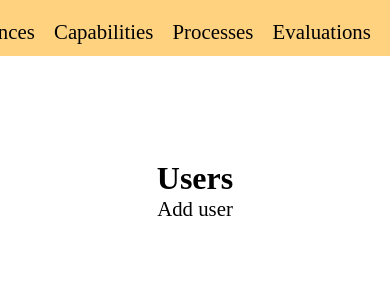
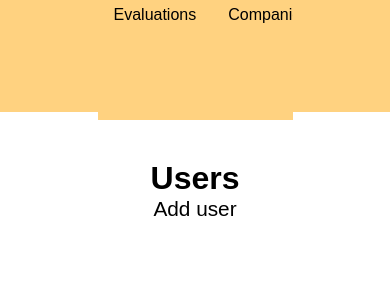
Before and after one commit to aarrechea/intracen_django, a Django app: page /users/ in a window 390 px wide. Shown: the top 300 px of the page. Run offline with Django 4.2, Linux system fonts and the light colour scheme; some libraries are stand-ins or nearby versions.

Commit message:
responsive menu

```diff
--- a/companies/urls.py
+++ b/companies/urls.py
@@ -17,10 +17,3 @@ companies_patterns = ([
     path('companies/update/<int:pk>', CompanyUpdateView.as_view(), name='update'),
     path('companies/delete/<int:pk>', CompanyDeleteView.as_view(), name='delete'),
 ], 'companies')
-
-
-"""companies_patterns = ([
-    path('companies/', views.companies_list, name='companies'),
-    path('companies/add/<str:action>/', views.add_company, name='add'),
-    path('companies/add/<str:action>/<int:id_company>/', views.add_company, name='add'),
-], 'companies')"""
--- a/general/static/css/styles.css
+++ b/general/static/css/styles.css
@@ -1,26 +1,6 @@
-/* --- Variables --- */
-/*:root {
-    --brown_100: rgba(255, 210, 128, 1);
-    --brown_80: rgba(255, 210, 128, 0.8);
-    --brown_60: rgba(255, 210, 128, 0.6);
-    --brown_40: rgba(255, 210, 128, 0.4);
-    --brown_20: rgba(255, 210, 128, 0.2);
-    --contrast_100: rgba(179, 141, 90, 1);
-    --contrast_80: rgba(179, 141, 90, 0.8);
-    --contrast_60: rgba(179, 141, 90, 0.6);
-    --contrast_40: rgba(179, 141, 90, 0.4);
-    --contrast_20: rgba(179, 141, 90, 0.2);
-    --green_100: rgba(56, 142, 60, 1);
-    --green_80: rgba(56, 142, 60, 0.8);
-    --green_60: rgba(56, 142, 60, 0.6);
-    --green_40: rgba(56, 142, 60, 0.4);
-    --green_20: rgba(56, 142, 60, 0.2);}
-*/
-
-
-
 /* ----- General styles ----- */
 body {
+    font-family: Arial, Helvetica, sans-serif;
     margin: 0;}
 
 p {
@@ -97,6 +77,10 @@ body td {
         text-align: center;
         font-size: 1.5rem;}
 
+
+
+
+/* --- Options menu ---  */
 #div_include_general_menu {
     display: grid;
     grid-template-columns: 1fr;
@@ -110,29 +94,82 @@ body td {
     transition: top 0.4s; /* Transition effect when sliding down (and up) */
     background-color: var(--brown_100);}
 
-    .items_menu {
-        display: flex;
-        justify-content:left;
-        align-items: center;
-        margin: 0 auto;
-        height: 100%;
-        padding: 0.5rem;
-        width: 70%;}
+.navbar {
+    overflow: hidden;
+    width: 70%;
+    margin: 0 auto;
+    background-color: var(--brown_100);}
 
-        .items_menu span,
-        .items_menu a {
-            display: flex;
-            font-size: 1.3rem;
-            text-align: left;
-            margin-right: 1.2rem;
-            text-decoration: none;
-            color: black;}
+    .navbar a {
+        float: left;
+        font-size: 16px;
+        color: black;
+        text-align: center;
+        padding: 14px 16px;
+        text-decoration: none;}
 
-        .items_menu a:hover {
-            font-size: 1.3rem;
-            color: blue;
-            cursor: pointer;}
+.dropdown {
+    float: left;
+    text-align: center;
+    overflow: hidden;}
 
+    .dropdown .dropbtn {
+        font-size: 16px;
+        border: none;
+        outline: none;
+        color: black;
+        padding: 14px 16px;
+        background-color: inherit;
+        font-family: inherit;
+        margin: 0;}
+
+.navbar a:hover, .dropdown:hover .dropbtn {
+    background-color: var(--contrast_100);}
+
+.dropdown-content {
+    display: none;
+    position: absolute;
+    background-color: #f9f9f9;
+    min-width: 160px;
+    box-shadow: 0px 8px 16px 0px rgba(0,0,0,0.2);
+    z-index: 1;}
+
+    .dropdown-content a {
+        float: none;
+        color: black;
+        padding: 12px 16px;
+        text-decoration: none;
+        display: block;
+        text-align: left;}
+
+        .dropdown-content a:hover {
+            background-color: #ddd;}
+
+    .dropdown:hover .dropdown-content {
+        display: block;}
+
+
+
+
+/* --- Responsive design --- */
+@media only screen and (max-width: 1200px) {
+    .bar_menu {
+        width: 35%;
+        column-gap: 1rem;}
+
+    #div_include_general_menu {
+        height: 7rem;}
+
+    .navbar {
+        display: grid;
+        grid-template-columns: repeat(4, 1fr);
+        grid-auto-rows: auto;
+        width: 50%;}
+
+    .last {
+        grid-column: 3 / 5;
+        grid-row: 2 / 3;}
+}
 
 
 
--- a/general/templates/general/menu_dba.html
+++ b/general/templates/general/menu_dba.html
@@ -1,34 +1,27 @@
-{% if user.profile.type.type == 1 %}
-   <div class="items_menu">
+<div class="navbar">
     <a href="{% url 'evaluations:evaluations' %}">Evaluations</a>
     <a href="{% url 'companies:companies' %}">Companies</a>
-      <a class="last" href="{% url 'logout' %}">Log out</a>
-      <a class="last" href="{% url 'password_reset' %}">Reset Password</a>
-   </div>
 
-{% elif user.profile.type == 2 %}
-   <div class="items_menu">
+    {% if user.profile.type.type > 1 %}
+        <div class="dropdown">
+            <button class="dropbtn">
+                Elements<i class="fa fa-caret-down"></i>
+            </button>
+
+            <div class="dropdown-content">
             <a href="{% url 'relations:relations' %}">Relations tree</a>
             <a href="{% url 'elements:elements' element='competences' %}">Competences</a>
             <a href="{% url 'elements:elements' element='capabilities' %}">Capabilities</a>
             <a href="{% url 'elements:elements' element='processes' %}">Processes</a>
-      <a href="{% url 'evaluations:evaluations' %}">Evaluations</a>
-      <a href="{% url 'companies:companies' %}">Companies</a>
-      <a class="last" href="{% url 'logout' %}">Log out</a>
+            </div>
+        </div>
+    {% endif %}
+
+    {% if user.profile.type.type > 2 %}
+        <a href="{% url 'users:users' %}">Users</a>
+        <a href="#">Administration</a>
+    {% endif %}
+
+    <a href="{% url 'logout' %}">Log out</a>
     <a class="last" href="{% url 'password_reset' %}">Reset Password</a>
 </div>
-{% else %}
-
-   <div class="items_menu">
-      <a href="{% url 'relations:relations' %}">Relations tree</a>
-      <a href="{% url 'elements:elements' element='competences' %}">Competences</a>
-      <a href="{% url 'elements:elements' element='capabilities' %}">Capabilities</a>
-      <a href="{% url 'elements:elements' element='processes' %}">Processes</a>
-      <a href="{% url 'evaluations:evaluations' %}">Evaluations</a>
-      <a href="{% url 'companies:companies' %}">Companies</a>
-      <a href="{% url 'users:users' %}">Users</a>
-      <a href="#">Administration</a>
-      <a class="last" href="{% url 'logout' %}">Log out</a>
-      <a class="last" href="{% url 'password_reset' %}">Reset Password</a>
-   </div>
-{% endif %}
```
Also changed, not shown: elements/templates/elements/list.html (added). Lines whose indentation alone changed are shown as unchanged.
